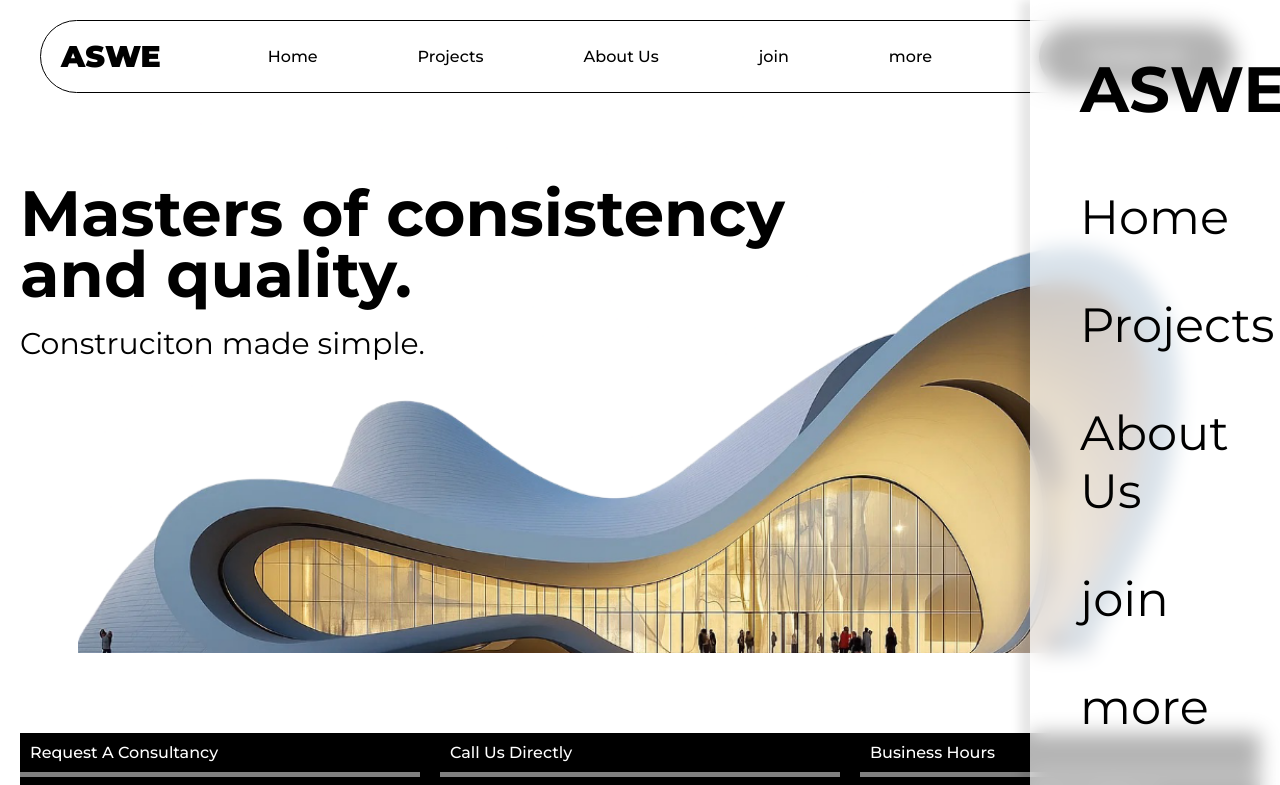
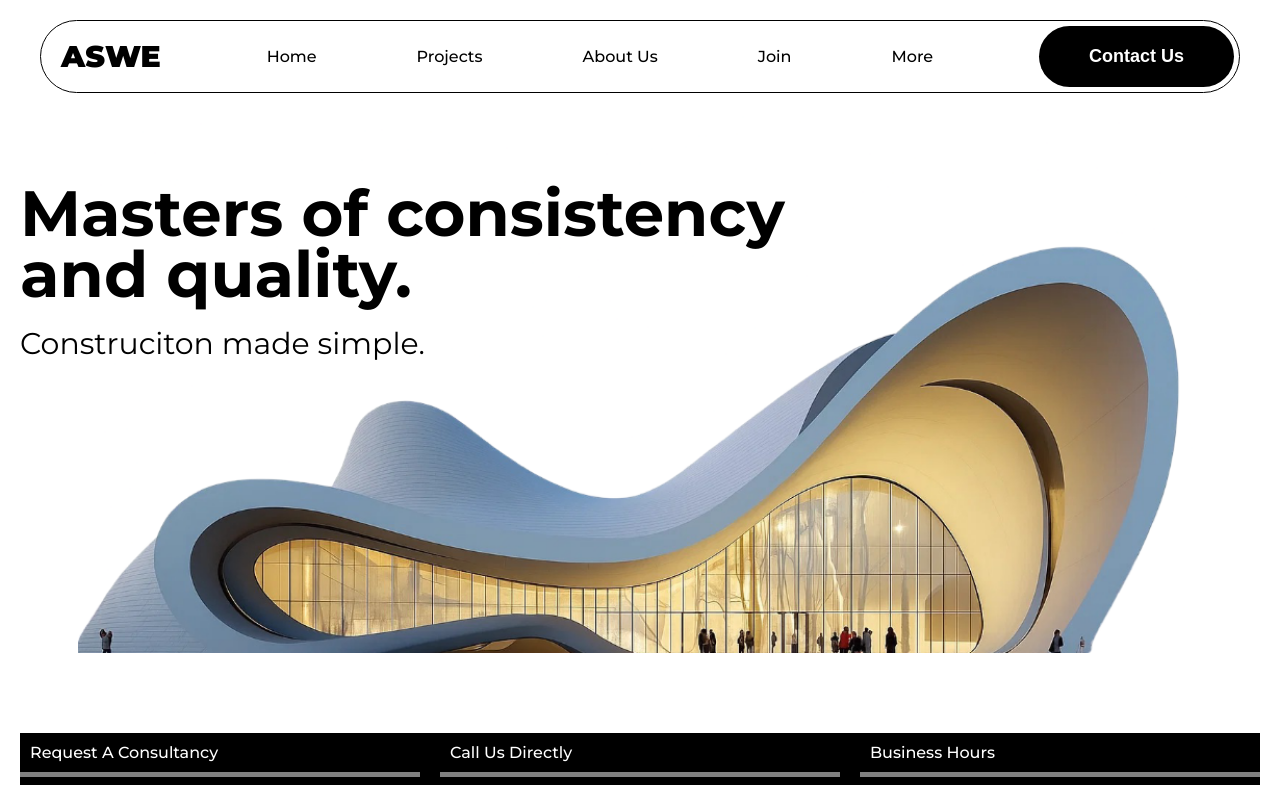
Before and after one commit to Ms-Suhan/aswe_constructions, a React (Vite) app: page / in a window 1280 px wide. Shown: the top 785 px of the page. Built offline with nearby package versions, Linux system fonts and the light colour scheme.

Commit message:
fix nav'

```diff
--- a/src/components/AboutUs/About_us.css
+++ b/src/components/AboutUs/About_us.css
@@ -94,7 +94,7 @@
 
 @media (max-width: 700px) {
     .team{
-        grid-template-columns: 1fr 1fr;
+        grid-template-columns: 1fr ;
         gap: 20px;
     }
     .aboutus-container .img-section{
--- a/src/components/Navbar/Navbar.css
+++ b/src/components/Navbar/Navbar.css
@@ -66,7 +66,16 @@
 
 }
 
+.nav-middle ul li a{
+    text-decoration: none;
+    color: black;
+}
 
+.nav-middle ul li:hover{
+    /* background: #f0f0f0; */
+    border-bottom: 2px solid #f0f0f0;
+
+}
 
 .nav-middle ul li{
     font-size: 16px;
@@ -132,6 +141,13 @@ button:hover{
 }
 .mobile-menu ul li{
     margin-bottom: 50px;
+    text-decoration: none;
+    color: black;
+}
+
+.mobile-menu ul li a{
+    text-decoration: none;
+    color: #000;
 }
 
 .mobile-menu .title{
--- a/src/components/Navbar/Navbar.jsx
+++ b/src/components/Navbar/Navbar.jsx
@@ -8,7 +8,7 @@ import close_icon from './close.svg'
 
 function Navbar() {
   const navigate = useNavigate()
-  const [display, setDisplay] = useState(false)
+  const [display, setDisplay] = useState(true)
 
   const handleClose = () => {
 
@@ -20,11 +20,11 @@ function Navbar() {
         <div className="nav-logo">ASWE</div>
         <div className="nav-middle">
             <ul>
-                <li onClick={() => navigate('/')}>Home</li>
-                <li onClick={() => navigate('/projects')}>Projects</li>
-                <li onClick={() => navigate('/about-us')}>About Us</li>
-                <li onClick={() => navigate('/join')}>join</li>
-                <li>more</li>
+                <li ><Link to={'/'}>Home</Link></li>
+                <li ><Link to={'/projects'}>Projects</Link></li>
+                <li ><Link to={'/about-us'}>About Us</Link></li>
+                <li ><Link to={'/join'}>Join</Link></li>
+                <li><Link to={'/more'}>More</Link></li>
             </ul>
 
         </div>
@@ -33,15 +33,13 @@ function Navbar() {
     </div>
     <div className={`mobile-menu ${display? 'd-none': ''}`}>
       <h1 className='title'>ASWE <img src={close_icon} alt="" onClick={() => setDisplay(true)}/></h1>
-    <ul>
-
-                <li onClick={() => navigate('/')}>Home</li>
-                <li onClick={() => navigate('/projects')}>Projects</li>
-                <li onClick={() => navigate('/about-us')}>About Us</li>
-                <li onClick={() => navigate('/join')}>join</li>
-                <li>more</li>
+              <ul>
+                <li ><Link to={'/'}>Home</Link></li>
+                <li ><Link to={'/projects'}>Projects</Link></li>
+                <li ><Link to={'/about-us'}>About Us</Link></li>
+                <li ><Link to={'/join'}>Join</Link></li>
+                <li><Link to={'/more'}>More</Link></li>
             </ul>
-
     </div>
     </div>
   )
--- a/src/components/Projects/Projects.jsx
+++ b/src/components/Projects/Projects.jsx
@@ -5,7 +5,7 @@ function Project() {
   return (
 
     <div className="projects-container">
-      <div className="title"><h1>Projects</h1></div>
+      {/* <div className="title"><h1>Projects</h1></div>
       <div className="card">
 
       <div className="left">
@@ -17,7 +17,7 @@ function Project() {
       <div className="right">
         <p>Lorem ipsum dolor sit amet consectetur adipisicing elit. Suscipit eum commodi recusandae magnam consequatur, illo natus ipsum optio corporis ducimus, ipsam voluptatem, quidem totam ad?</p>
       </div>
-      </div>
+      </div> */}
     </div>
 
     // <Test/>
```
